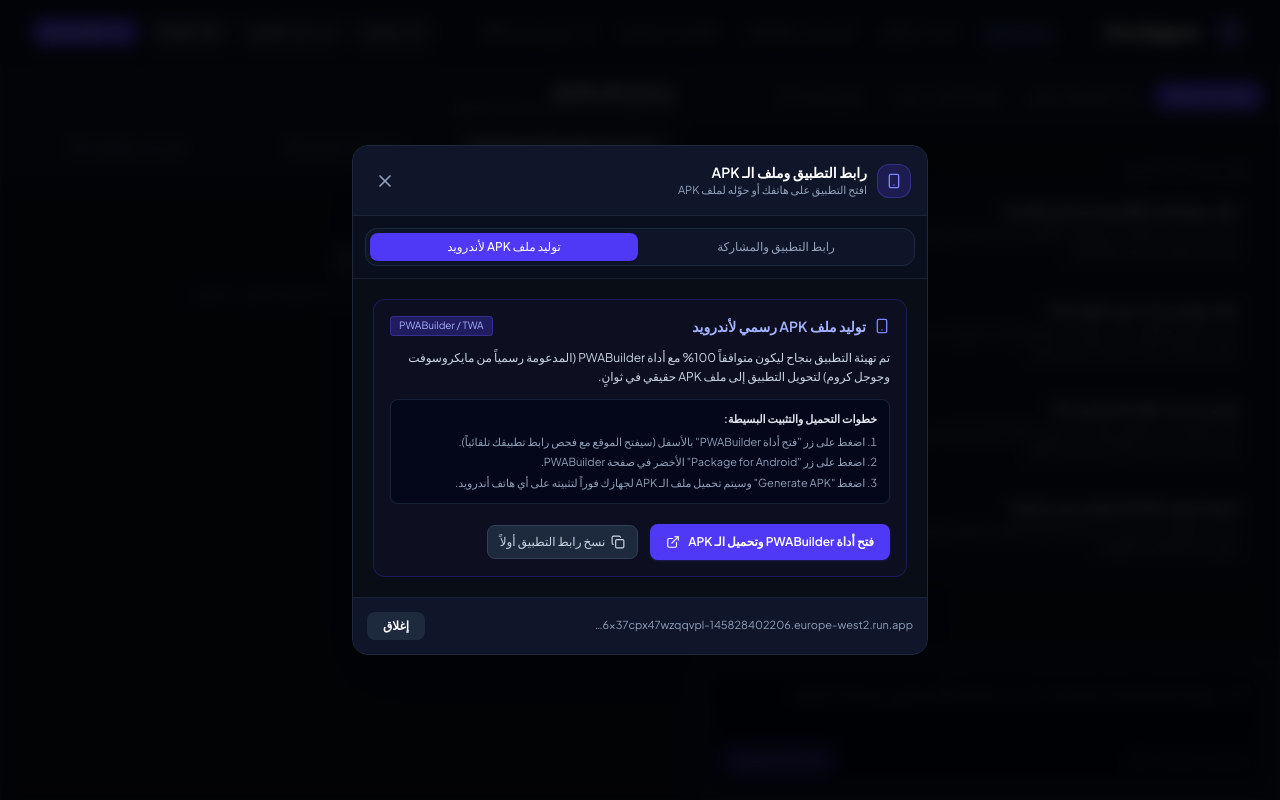
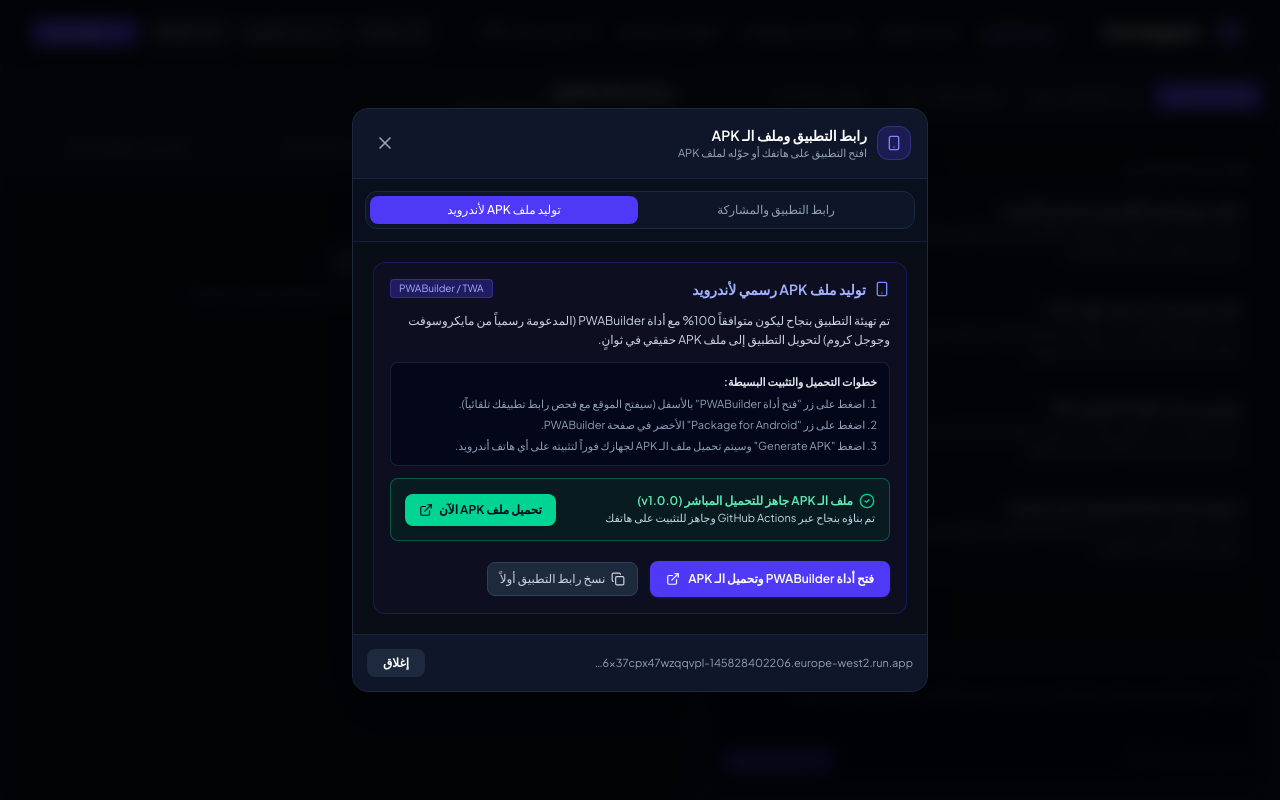
Before and after one commit to abdohebishy47-ui/abdo-, a React (Vite) app: page / in a window 1280 px wide. Both pictures are taken after a click on the button "تحميل ملف APK". Built offline with nearby package versions, Linux system fonts and the light colour scheme.

Commit message:
feat(apk): add direct download button for built APK in ShareAppModal

```diff
--- a/src/components/ShareAppModal.tsx
+++ b/src/components/ShareAppModal.tsx
@@ -35,6 +35,10 @@ export const ShareAppModal: React.FC<ShareAppModalProps> = ({
 
   // PWABuilder APK Generator URL
   const pwaBuilderUrl = `https://www.pwabuilder.com/reportcard?site=${encodeURIComponent(appUrl)}`;
+
+  // Direct Built APK from GitHub Release
+  const githubApkUrl = 'https://github.com/abdohebishy47-ui/abdo-/releases/download/v1.0.0/omniagent.apk';
+  const githubReleasesUrl = 'https://github.com/abdohebishy47-ui/abdo-/releases/tag/v1.0.0';
 
   // QR Code URL
   const qrCodeUrl = `https://api.qrserver.com/v1/create-qr-code/?size=180x180&data=${encodeURIComponent(appUrl)}&bgcolor=0d1424&color=38bdf8`;
@@ -236,7 +240,29 @@ export const ShareAppModal: React.FC<ShareAppModalProps> = ({
                   </ol>
                 </div>
 
-                {/* Direct Action Link */}
+                {/* Direct Built APK from GitHub Release */}
+                <div className="p-3.5 rounded-lg bg-emerald-950/40 border border-emerald-500/40 flex flex-col sm:flex-row items-center justify-between gap-3">
+                  <div className="space-y-0.5">
+                    <div className="text-xs font-semibold text-emerald-300 flex items-center gap-1.5">
+                      <CheckCircle2 className="w-4 h-4 text-emerald-400" />
+                      <span>{isArabic ? 'ملف الـ APK جاهز للتحميل المباشر (v1.0.0)' : 'Compiled APK Ready for Direct Download (v1.0.0)'}</span>
+                    </div>
+                    <p className="text-[11px] text-slate-300">
+                      {isArabic ? 'تم بناؤه بنجاح عبر GitHub Actions وجاهز للتثبيت على هاتفك' : 'Built successfully via GitHub Actions, ready to install on Android'}
+                    </p>
+                  </div>
+                  <a
+                    href={githubApkUrl}
+                    target="_blank"
+                    rel="noopener noreferrer"
+                    className="w-full sm:w-auto inline-flex items-center justify-center gap-1.5 px-3.5 py-2 text-xs font-semibold text-slate-950 bg-emerald-400 hover:bg-emerald-300 rounded-lg shadow transition-all whitespace-nowrap"
+                  >
+                    <span>{isArabic ? 'تحميل ملف APK الآن' : 'Download APK Now'}</span>
+                    <ExternalLink className="w-3.5 h-3.5" />
+                  </a>
+                </div>
+
+                {/* Action Links */}
                 <div className="pt-2 flex flex-col sm:flex-row items-center gap-3">
                   <a
                     href={pwaBuilderUrl}
```
